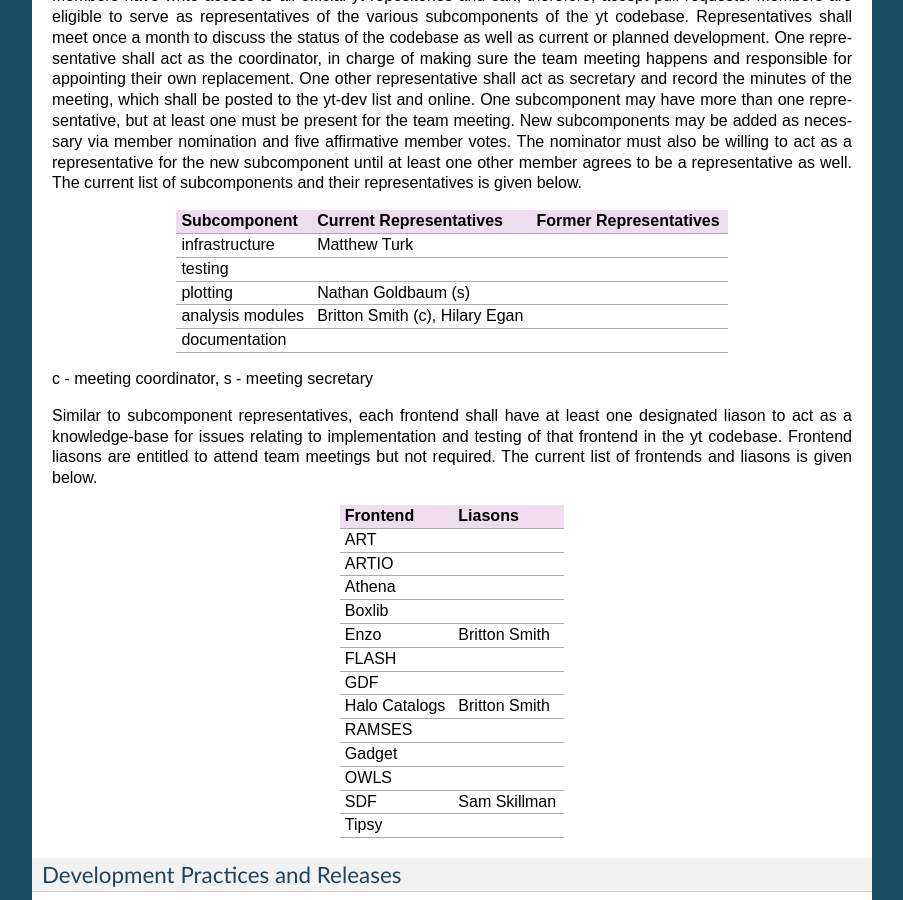
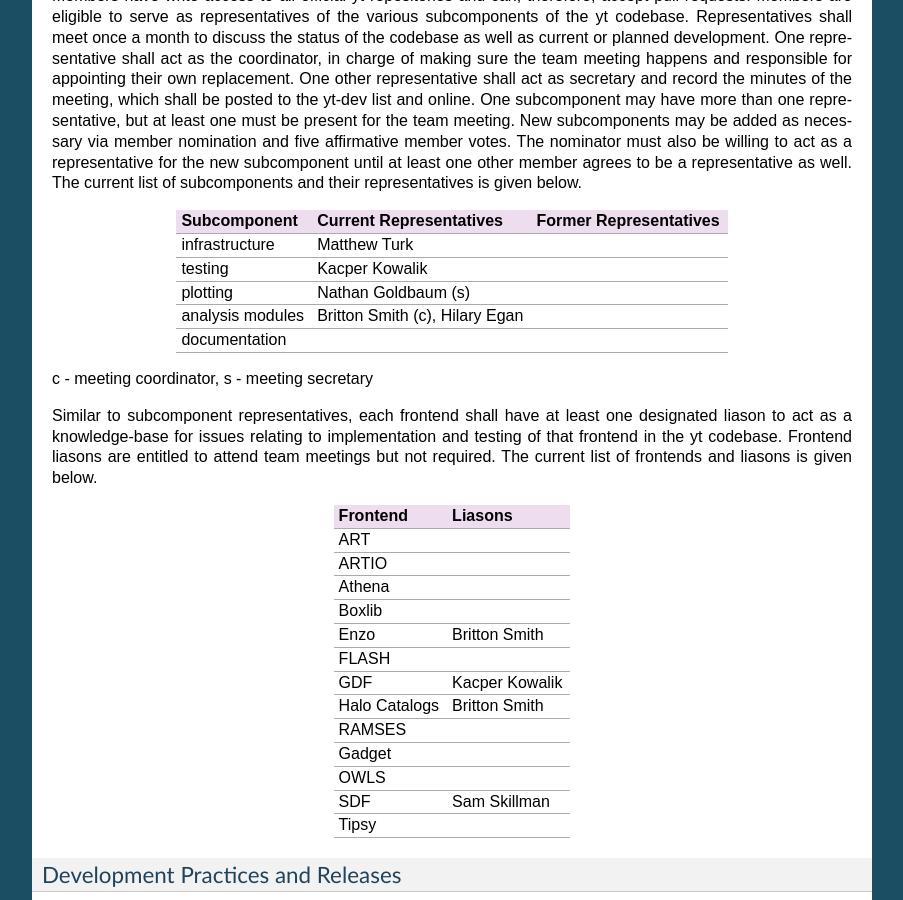
Before and after one commit to yt-project/ytep, a Sphinx documentation site: the page built from source/YTEPs/YTEP-1776.rst, in a window 1280 px wide and 900 px high, scrolled down 1290 px. Shown: the whole window, without its empty margins (198-1101 px from the left). Built offline with Sphinx 7.4.7, drawn with Linux system fonts in a browser that asks for light colours; formulas are drawn with MathJax 3.

Commit message:
Add self to GDF and testing

```diff
--- a/source/YTEPs/YTEP-1776.rst
+++ b/source/YTEPs/YTEP-1776.rst
@@ -92,7 +92,7 @@
     Subcomponent      Current Representatives Former Representatives
     ================= ======================= ======================
     infrastructure    Matthew Turk
-    testing
+    testing           Kacper Kowalik
     plotting          Nathan Goldbaum (s)
     analysis modules  Britton Smith (c),
                       Hilary Egan
@@ -107,23 +107,23 @@
 attend team meetings but not required.  The current list of frontends and liasons
 is given below.
 
-    ============== =======
+    ============== =================
     Frontend       Liasons
-    ============== =======
+    ============== =================
     ART
     ARTIO
     Athena
     Boxlib
     Enzo           Britton Smith
     FLASH
-    GDF
+    GDF            Kacper Kowalik
     Halo Catalogs  Britton Smith
     RAMSES
     Gadget
     OWLS
     SDF            Sam Skillman
     Tipsy
-    ============== =======
+    ============== =================
 
 Development Practices and Releases
 ^^^^^^^^^^^^^^^^^^^^^^^^^^^^^^^^^^
```
